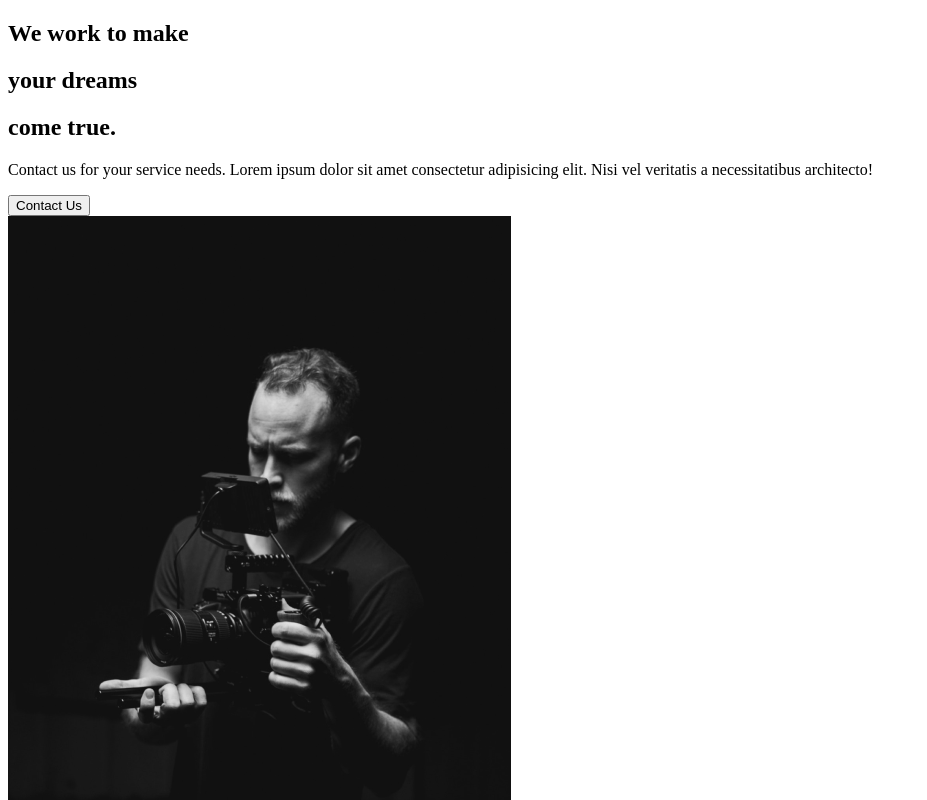
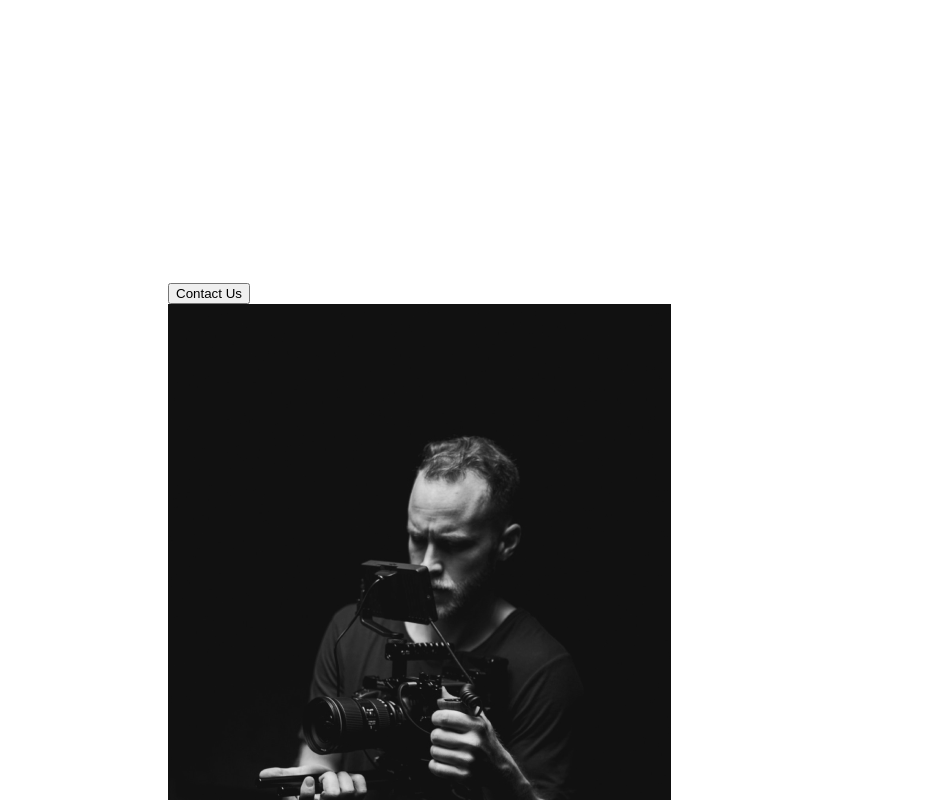
Before and after one commit to judeclark19/capture, a React (Create React App) app: page / in a window 1280 px wide. Shown: the top 800 px of the page, without its empty margins (0-927 px from the left). Built offline with nearby package versions, Linux system fonts and the light colour scheme.

Commit message:
global style

```diff
--- a/public/index.html
+++ b/public/index.html
@@ -24,7 +24,7 @@
       work correctly both with client-side routing and a non-root public URL.
       Learn how to configure a non-root public URL by running `npm run build`.
     -->
-    <title>React App</title>
+    <title>Capture</title>
   </head>
   <body>
     <noscript>You need to enable JavaScript to run this app.</noscript>
--- /dev/null
+++ b/src/App.css
@@ -0,0 +1,5 @@
+/* * {
+  margin: 0;
+  padding: 0;
+  box-sizing: border-box;
+} */
--- a/src/App.js
+++ b/src/App.js
@@ -1,3 +1,5 @@
+import "./App.css";
+
 //Pages
 import AboutUs from "./pages/AboutUs";
 
--- a/src/components/About.jsx
+++ b/src/components/About.jsx
@@ -1,9 +1,10 @@
 import React from "react";
+import styled from "styled-components";
 import home1 from "../img/home1.png";
 
 function AboutUs() {
   return (
-    <div>
+    <AboutUsDiv>
       <div className="description">
         <div className="title">
           <div className="hide">
@@ -28,8 +29,18 @@ function AboutUs() {
           <img src={home1} alt="a cameraman filming" />
         </div>
       </div>
-    </div>
+    </AboutUsDiv>
   );
 }
 
+//Styled Component
+const AboutUsDiv = styled.div`
+  min-height: 90vh;
+  display: flex;
+  align-items: center;
+  justify-content: space-between;
+  color: white;
+  padding: 5rem 10rem;
+`;
+
 export default AboutUs;
--- /dev/null
+++ b/src/components/GlobalStyle.jsx
@@ -0,0 +1,31 @@
+import { createGlobalStyle } from "styled-components";
+
+const GlobalStyle = createGlobalStyle`
+
+*{
+    margin: 0;
+    padding: 0;
+    box-sizing: border-box;
+}
+
+body{
+    background: #1b1b1b;
+}
+
+button{
+    font-weight: bold;
+    font-size: 1.1.rem;
+    cursor: pointer;
+    padding: 1rem 2rem;
+    border: 3px solid #23d997;
+    color: white;
+    transition: all 0.5s ease;
+
+    &:hover{
+        background-color: #23d997;
+        color: white;
+    }
+}
+
+
+`;
```
